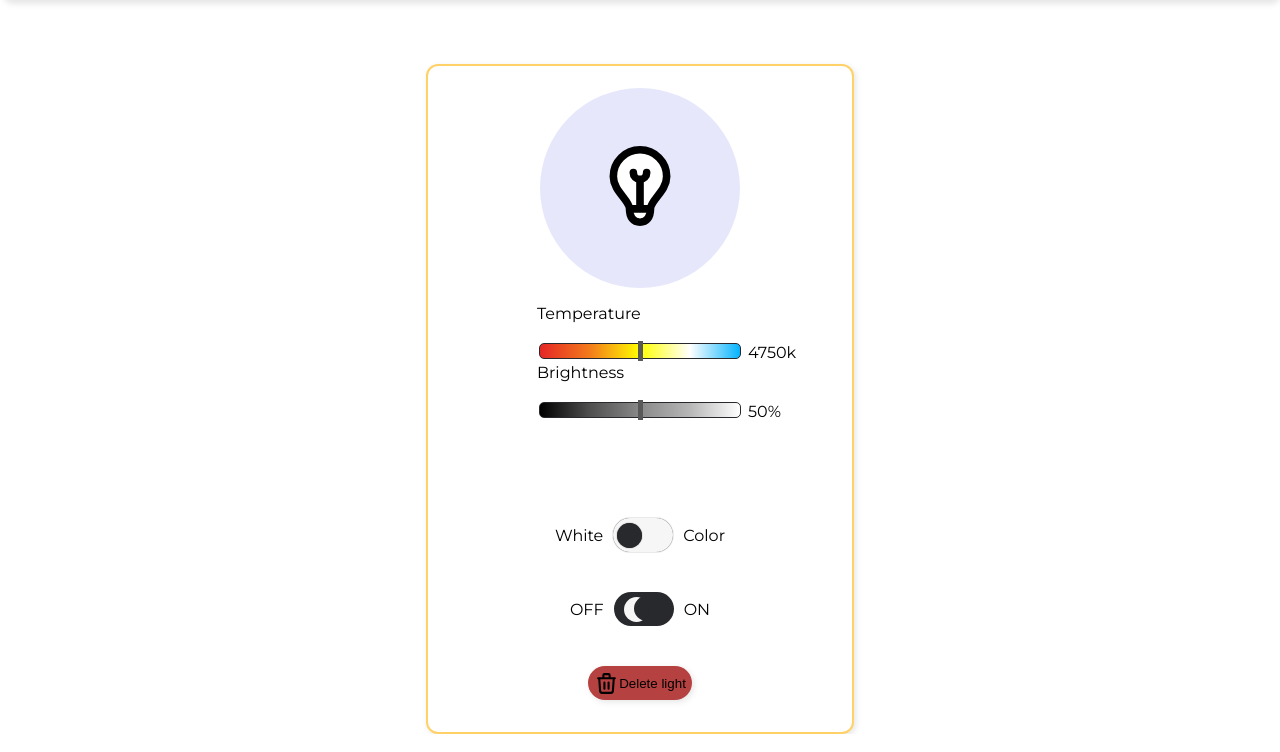
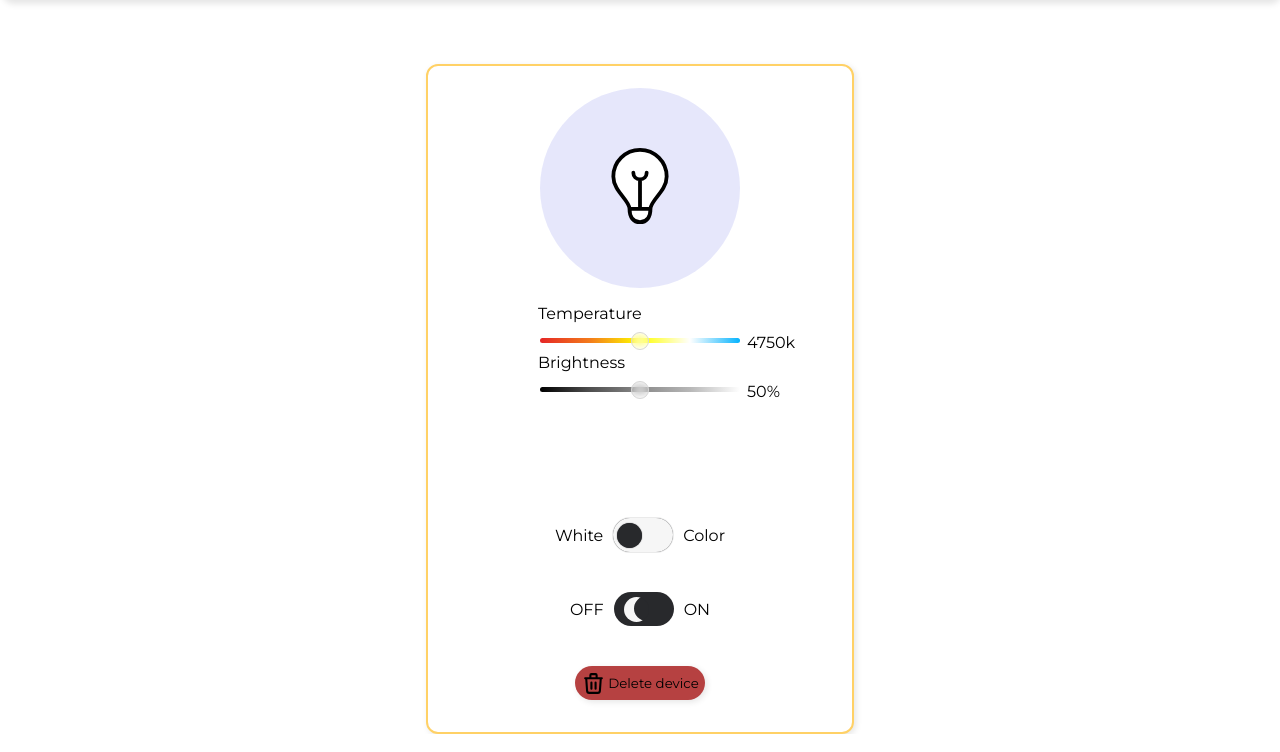
Before and after one commit to ErwanDecoster/ShellyBulb-Control-App, a Node server app: template views/pages/shellybulb.ejs in a window 1280 px wide. Shown: the part 48-800 px from the top of the page. Run offline with Node 20, Linux system fonts and the light colour scheme; the template is opened without the code that fills it, so the values that code supplies are empty; some libraries are stand-ins or nearby versions.

Commit message:
Small changes to the visual

```diff
--- a/public/scripts/shellybulb-script.js
+++ b/public/scripts/shellybulb-script.js
@@ -46,13 +46,6 @@ function onOff(id) {
     .then(response => {
       if (response.ok) {
         checkbox.checked = true;
-        document.body.style.backgroundColor = "#ffffff";
-        document.body.style.color = "#28292c";
-        if (colorInput.value != "#000000") {
-          circle.style.backgroundColor = colorInput.value;
-        } else if (colorInput.value === "#000000") {
-          circle.style.backgroundColor = "#f6f6f6";
-        }
       } else {
         checkbox.checked = false;
       }
@@ -69,9 +62,6 @@ function onOff(id) {
       .then(response => {
         if (response.ok) {
           checkbox.checked = false;
-          document.body.style.backgroundColor = "#393a3e";
-          document.body.style.color = "#f6f6f6";
-          circle.style.backgroundColor = "#28292c";
         } else {
           checkbox.checked = true;
         }
--- a/public/stylesheets/shelly-style.css
+++ b/public/stylesheets/shelly-style.css
@@ -5,10 +5,10 @@ body {
   min-height: 100vh;
   color: #f6f6f6;
   overflow-x: hidden;
-  /* overflow-y: hidden; */
   padding: 0;
   padding-bottom: 12px;
   margin: 0;
+  transition: 0.4s;
 }
 
 .main-wrap {
@@ -98,12 +98,12 @@ section {
   max-width: 100%;
 }
 .device-name {
-  font-size: 24px;
+  font-size: 20px;
 }
 .setting-sliders {
   position: relative;
   height: 178px;
-  overflow-x: hidden;
+  overflow: hidden;
   width: 100%;
   min-width: 206px;
 }
@@ -122,25 +122,37 @@ section {
 .range input {
   appearance: none;
   width: 200px;
-  height: 14px;
+  height: 5px;
   border-radius: 5px;
   outline: none;
   cursor: pointer;
-  margin-top: 20px;
-  border: solid 0.5px #28292c;
+  margin-top: 15px;
+  margin-bottom: 10px;
 }
 .range input::-webkit-slider-thumb {
   appearance: none;
-  width: 5px;
-  height: 20px;
-  background-color: #585858;
-  cursor: pointer;
+  width: 18px;
+  height: 18px;
+  border-radius: 50%;
+  border: solid 0.2px #d7d7d7;
+  transition: .3s ease-in-out;
+  backdrop-filter: blur(5px);
 }
+
+.range input::-webkit-slider-thumb:hover {
+  border: solid 0.2px #d7d7d7;
+  backdrop-filter: blur(5px);
+}
+
+.range input::-webkit-slider-thumb:active {
+  transform: scale(1.6);
+}
+
 .range span {
   position: absolute;
   left: 100%;
   margin-left: 5px;
-  margin-top: 20px;
+  margin-top: 10px;
 }
 
 /* Temp  */
@@ -154,6 +166,7 @@ section {
     #ffffff,
     #05b3fe
   );
+  border: none;
 }
 
 /* Brightness */
@@ -167,13 +180,17 @@ section {
     #b7b7b7,
     #ffffff
   );
+  border: none;
+}
+
+#white, #gain {
+  background-color: #c7c7c7;
 }
 
 /* Bulb Image */
 
 .container-bulb {
   margin-top: 10px;
-  /* width: 400px; */
   width: 200px;
   height: 200px;
   display: flex;
@@ -311,16 +328,6 @@ section {
 }
 
 input:checked + .slider {
-  background: linear-gradient(
-    90deg,
-    rgb(217, 56, 56),
-    rgb(233, 158, 18),
-    rgb(239, 239, 49),
-    rgb(89, 190, 89),
-    rgb(86, 116, 213),
-    rgb(137, 70, 185),
-    rgb(245, 205, 245)
-  );
   box-shadow: 0 0 2px var(--dark);
 }
 
@@ -409,7 +416,6 @@ input:checked + .slider:before {
 /* DELETE BUTTON */
 
 .delete-button {
-  /* width: 60px; */
   width: fit-content;
   height: 34px;
   border-radius: 50px;
@@ -421,6 +427,11 @@ input:checked + .slider:before {
   border: none;
   box-shadow: 2px 2px 6px 0px #0000001A;
   transition: 0.3s;
+  font-family: inherit;
+}
+
+.delete-button p {
+  margin-left: 2px;
 }
 
 .delete-button:hover {
@@ -457,10 +468,3 @@ input:checked + .slider:before {
 
 
 }
-
-/* @media screen and (max-width: 775px) and (max-height: 640px) {
-
-  output {
-    visibility: hidden;
-  }
-} */
--- a/views/pages/index.ejs
+++ b/views/pages/index.ejs
@@ -43,7 +43,7 @@
           <svg width="42" height="42" viewBox="0 0 42 42" fill="none" xmlns="http://www.w3.org/2000/svg">
             <path d="M21 21H29.5M21 21V12.5M21 21H12.5M21 21V29.5M21 2C31.4934 2 40 10.5066 40 21C40 31.4934 31.4934 40 21 40C10.5066 40 2 31.4934 2 21C2 10.5066 10.5066 2 21 2Z" stroke="black" stroke-width="4" stroke-linecap="round" stroke-linejoin="round"/>
           </svg>
-          <p>Add a light</p>
+          <p>Add a device</p>
         </div>
       </button>
     </div>
@@ -65,7 +65,7 @@
             <label for="password">Password:</label>
             <input type="password" id="password" name="password" maxlength="30" required>
           </div>
-          <button type="submit">Add light</button>
+          <button type="submit">Add device</button>
         </form>
       </div>
 
--- a/views/pages/shellybulb.ejs
+++ b/views/pages/shellybulb.ejs
@@ -21,8 +21,20 @@
           <p class="device-name"><%= ip %></p>
           <div class="container-bulb">
             <div class="image-bulb">
-            <svg style="fill: #fff" width="42" height="42" viewBox="0 0 42 42" fill="none" xmlns="http://www.w3.org/2000/svg">
-              <path d="M26.5 33C26.5 37.5 24.5 40 21 40C17.5 40 15.5 37.5 15.5 33M26.5 33C26.5 28.3755 35 23.732 35 16C35 8.26801 28.732 2 21 2C13.268 2 7 8.26801 7 16C7 23.732 15.5 28.3755 15.5 33M26.5 33C21.2279 33 20.7721 33 15.5 33M21 33V17.5M21 17.5C23 17.5 24.5 16 24.5 14M21 17.5C19 17.5 17.5 16 17.5 14" stroke="black" stroke-width="4" stroke-linecap="round"/>
+              <svg
+                style="fill: #fff"
+                width="42"
+                height="42"
+                viewBox="0 0 42 42"
+                fill="none"
+                xmlns="http://www.w3.org/2000/svg"
+              >
+                <path
+                  d="M26.5 33C26.5 37.5 24.5 40 21 40C17.5 40 15.5 37.5 15.5 33M26.5 33C26.5 28.3755 35 23.732 35 16C35 8.26801 28.732 2 21 2C13.268 2 7 8.26801 7 16C7 23.732 15.5 28.3755 15.5 33M26.5 33C21.2279 33 20.7721 33 15.5 33M21 33V17.5M21 17.5C23 17.5 24.5 16 24.5 14M21 17.5C19 17.5 17.5 16 17.5 14"
+                  stroke="black"
+                  stroke-width="2"
+                  stroke-linecap="round"
+                />
               </svg>
             </div>
             <div class="circle"></div>
@@ -41,9 +53,7 @@
                   max="6500"
                   step="10"
                 />
-              <span id="tempSpan">
-                <output id="tempValue"></output>k
-              </span>
+                <span id="tempSpan"> <output id="tempValue"></output>k </span>
               </div>
             </div>
             <div class="range">
@@ -67,7 +77,13 @@
               <div class="range">
                 <label for="white">White</label>
                 <div>
-                <input type="range" id="white" name="white" min="0" max="255" />
+                  <input
+                    type="range"
+                    id="white"
+                    name="white"
+                    min="0"
+                    max="255"
+                  />
                   <span id="whiteSpan">
                     <output id="whiteValue"></output>
                   </span>
@@ -85,8 +101,7 @@
               <div id="color-container">
                 <label for="color-input" class="prevent-select color-label">
                   Select color
-              </label
-              >
+                </label>
                 <input
                   type="color"
                   class="color-input prevent-select"
@@ -100,7 +115,11 @@
           <div class="container-button">
             <span class="prevent-select checkbox-label">White</span>
             <label class="switch">
-            <input id="toggleSlide" type="checkbox" onChange="toggleSlide();" />
+              <input
+                id="toggleSlide"
+                type="checkbox"
+                onChange="toggleSlide();"
+              />
               <span class="slider round"></span>
             </label>
             <span class="prevent-select checkbox-label">Color</span>
@@ -119,7 +138,10 @@
             <span class="prevent-select checkbox-label">ON</span>
           </div>
           <div class="container-button">
-          <button class="delete-button" onclick="toggleConfirmation('<%= id %>')">
+            <button
+              class="delete-button"
+              onclick="toggleConfirmation('<%= id %>')"
+            >
               <svg
                 xmlns="http://www.w3.org/2000/svg"
                 width="25"
@@ -135,7 +157,7 @@
                   d="M19 7l-.867 12.142A2 2 0 0116.138 21H7.862a2 2 0 01-1.995-1.858L5 7m5 4v6m4-6v6m1-10V4a1 1 0 00-1-1h-4a1 1 0 00-1 1v3M4 7h16"
                 />
               </svg>
-            <p>Delete light</p>
+              <p>Delete device</p>
             </button>
           </div>
         </section>
```
Lines whose indentation alone changed are shown as unchanged.
